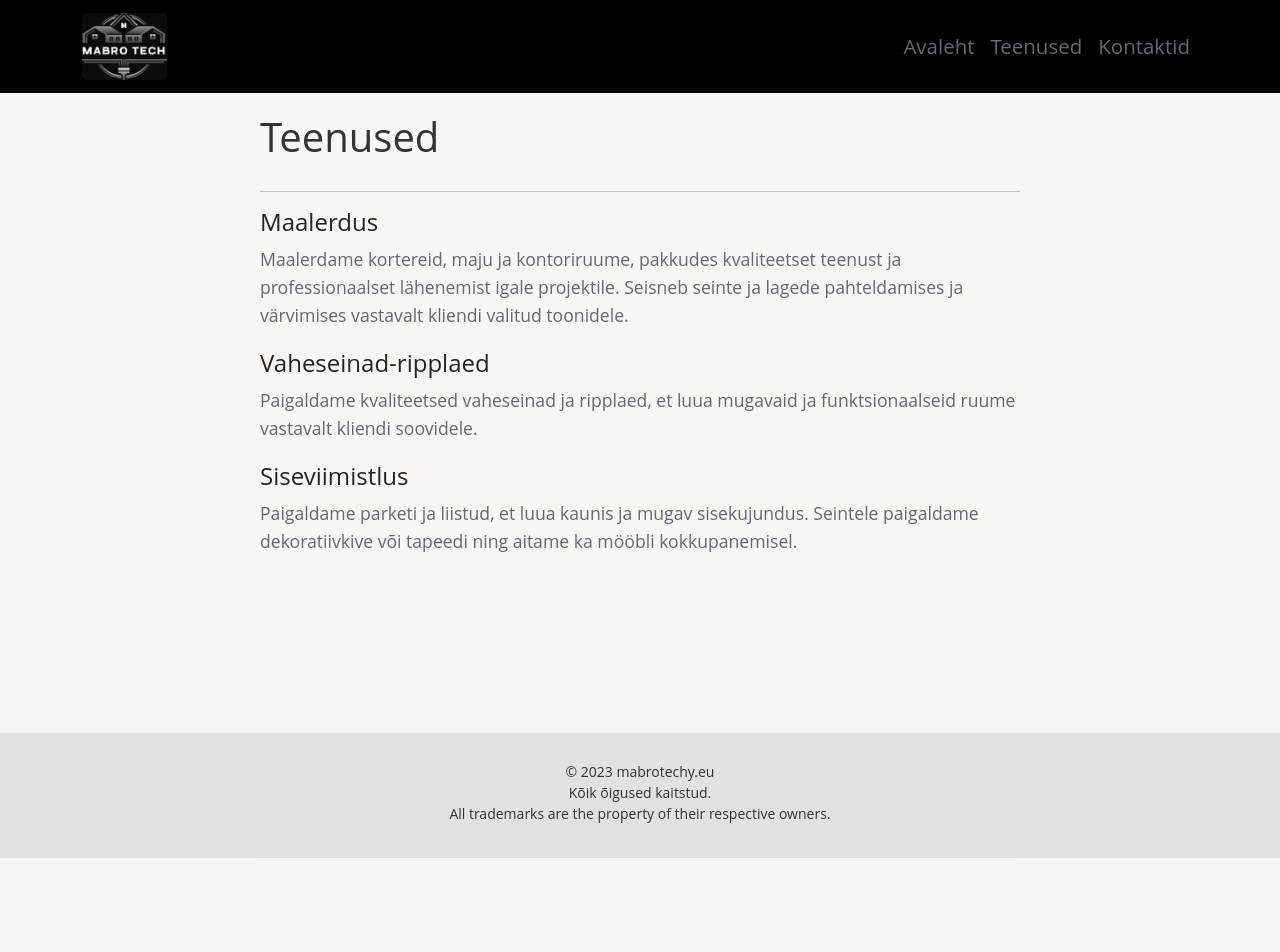
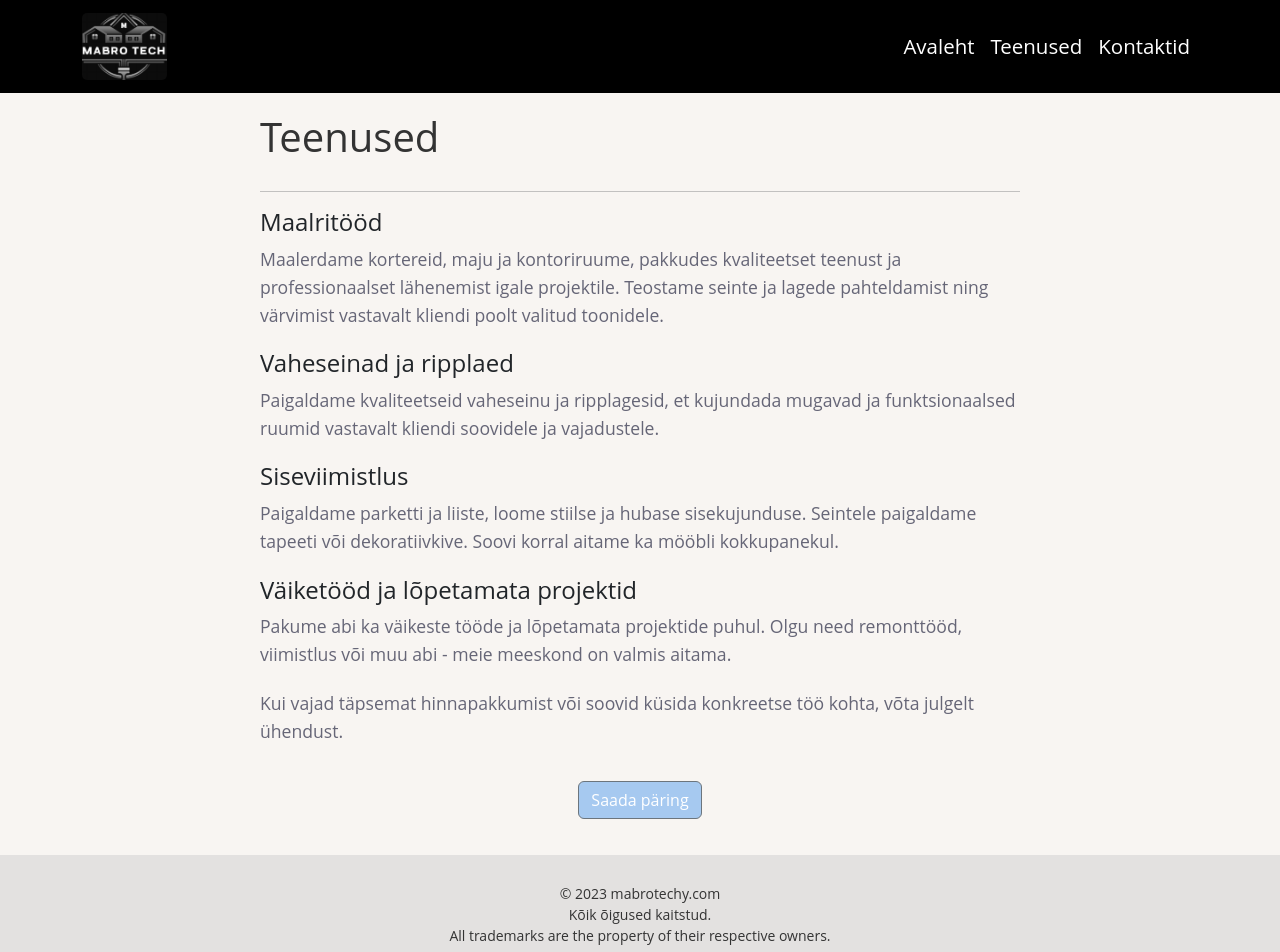
Before and after one commit to brokans/Portfolio, a React (Create React App) app in the folder Mabro Tech/: page /services in a window 1280 px wide. Shown: the top 952 px of the page. Before the commit the page ends 858 px from the top, so only its background shows below. Built offline with nearby package versions, Linux system fonts and the light colour scheme.

Commit message:
Navbar, emailForm, Footer,  Contacts, ImgModule
Navbar kujunduse muudatus, Footer emaili muudatus, emaili vormi värskendus, kontakti lehe laiuse ja kõrguse muudatus, pealehe css täiendus, teenuste lehe css parandus ja nupu lisamine, pildi lisamine pealehele, teenuste kirjelduse täiendus.

```diff
--- a/Mabro Tech/src/App.css
+++ b/Mabro Tech/src/App.css
@@ -1,11 +1,11 @@
 .navbar .nav-link:hover {
-  color: #888 !important;
+  color: lightgray !important;
 }
 
   .navbar .nav-link {
     font-family: 'Open Sans', Arial, Helvetica, sans-serif;
     font-size: 0.8em;
-    color: #667 !important;
+    color: white;
   }
 .App {
   text-align: center;
--- a/Mabro Tech/src/components/home/Contact.jsx
+++ b/Mabro Tech/src/components/home/Contact.jsx
@@ -1,4 +1,4 @@
-import React, { useRef } from "react";
+import React, { useRef, useState } from "react";
 import emailjs from "@emailjs/browser";
 import Button from "react-bootstrap/Button";
 import Form from "react-bootstrap/Form";
@@ -6,13 +6,14 @@ import styles from "../../css/Contact.module.css";
 
 export const Contact = () => {
   const form = useRef();
+  const [sent, setSent] = useState(false);
 
   const sendEmail = (e) => {
     e.preventDefault();
-
+    setSent(false);
     emailjs
       .sendForm(
-        "service_zoynupw",
+        "service_9cw7bxi",
         "template_akogdbi",
         form.current,
         "PXhCZSpIJP4mL_Cfv"
@@ -21,6 +22,8 @@ export const Contact = () => {
         (result) => {
           console.log(result.text);
           form.current.reset();
+          setSent(true);
+          setTimeout(() => setSent(false), 4000);
         },
         (error) => {
           console.log(error.text);
@@ -29,7 +32,13 @@ export const Contact = () => {
   };
 
   return (
-<Form className={`${styles.emailForm} mb-3`} ref={form} onSubmit={sendEmail}>
+    <>
+      {sent && (
+        <div style={{ color: 'green', marginBottom: '16px', textAlign: 'center', fontWeight: 500 }}>
+          Sõnum on saadetud!
+        </div>
+      )}
+      <Form className={`${styles.emailForm} mb-3`} ref={form} onSubmit={sendEmail}>
       <Form.Group className={`${styles.formGroup} mb-3`}>
         <Form.Control
           className={styles.formControl}
@@ -67,8 +76,9 @@ export const Contact = () => {
         type="submit"
         className={styles.submitButton}
       >
-        Send
+        Saada
       </Button>
-    </Form>
+      </Form>
+    </>
   );
 };
--- a/Mabro Tech/src/components/home/Footer.jsx
+++ b/Mabro Tech/src/components/home/Footer.jsx
@@ -9,7 +9,7 @@ function Footer() {
       >
         <div className="text-center p-4">
           <p className="footer-text">
-            © 2023 mabrotechy.eu
+            © 2023 mabrotechy.com
             <br />
             Kõik õigused kaitstud.
             <br />
--- a/Mabro Tech/src/css/Contacts.module.css
+++ b/Mabro Tech/src/css/Contacts.module.css
@@ -1,6 +1,5 @@
 .contactsContainer {
-    max-width: 800px;
-    height: 80vh;
+    max-width: 80vw;
     margin: 0 auto;
     padding: 20px;
     text-align: left
--- a/Mabro Tech/src/css/Services.module.css
+++ b/Mabro Tech/src/css/Services.module.css
@@ -1,5 +1,4 @@
 .servicesContainer {
-    height: 80vh;
     max-width: 800px;
     margin: 0 auto;
     padding: 20px;
@@ -18,3 +17,8 @@
     color: #667;
     margin-bottom: 20px;
 }
+
+.buttonContainer {
+    margin: auto;
+    text-align: center;
+}
--- a/Mabro Tech/src/pages/Contacts.jsx
+++ b/Mabro Tech/src/pages/Contacts.jsx
@@ -30,7 +30,9 @@ function Contacts() {
         <p>Registrikood: 17278449</p>
         <p>Rivi 4-92, Tallinn, 11316</p>
       </div>
-      <Contact />
+      <div id="contact-form">
+        <Contact />
+      </div>
     </div>
   );
 }
--- a/Mabro Tech/src/pages/HomePage.jsx
+++ b/Mabro Tech/src/pages/HomePage.jsx
@@ -5,6 +5,7 @@ import { Contact } from "../components/home/Contact";
 import styles from "../css/HomePage.module.css";
 
 const images = [
+  "https://i.postimg.cc/7PSKL3dD/20250414-111604.jpg",
   "https://i.postimg.cc/sDNPCTfm/20250414-113401.jpg",
   "https://i.postimg.cc/2Sh921nC/20250414-112315.jpg",
   "https://i.postimg.cc/jq3150sY/20250414-112815.jpg",
@@ -25,7 +26,7 @@ const images = [
   "https://i.postimg.cc/y8Npz7gZ/P-20170602-111447.jpg",
   "https://i.postimg.cc/nLSjXqsK/528-CCD27-3-BB8-43-CF-BD20-2-E843-C7-DDA09.jpg",
   "https://i.postimg.cc/Twyyghmz/6-A72-C282-5241-4-C30-B1-F5-3-B0-D37537-DBE.jpg",
-  "https://i.postimg.cc/j2PL39Mv/95-A939-D3-016-B-4-F05-A0-D6-E1-CED7-BC6-D6-C.jpg"
+  "https://i.postimg.cc/j2PL39Mv/95-A939-D3-016-B-4-F05-A0-D6-E1-CED7-BC6-D6-C.jpg",
 ];
 
 function HomePage() {
@@ -53,7 +54,6 @@ function HomePage() {
   return (
     <div>
       <div className={styles.profileDiv}>
-
         <div className={styles.profileImgContainer}>
           <img
             alt="pilt suurest toast, kus on suur tuba, suur diivan, suur laud ja suur teler"
@@ -64,7 +64,8 @@ function HomePage() {
       </div>
       <div className={styles.projects}>
         <h2 className={styles.projectHeader} id="projects">
-          Tehtud tööd
+          Siin on valik töödest, mille oleme hiljuti teostanud. <br /> Vajadusel
+          saadan lisainfot või hinnapakkumise!
         </h2>
         <div className={styles.tehtudTööd}>
           {images.map((src, i) => (
@@ -82,7 +83,12 @@ function HomePage() {
           <Contact />
         </div>
       </div>
+      <p>
+        Soovid ka sellist kodulehte oma ettevõttele? <br />
+        Võta ühendust!
+      </p>
       <br />
+      <div className={styles.homePageModalContainer}>
         <Modal
           show={showModal}
           onHide={handleClose}
@@ -90,16 +96,15 @@ function HomePage() {
           dialogClassName={styles.customModalWidth}
           contentClassName={styles.modalContent}
         >
-        <Modal.Body style={{
+          <Modal.Body
+            style={{
               padding: 0,
               background: "black",
               borderRadius: "5px",
               position: "relative",
-        }}>
-          <button
-            onClick={handleClose}
-            className={styles.closeButton}
+            }}
           >
+            <button onClick={handleClose} className={styles.closeButton}>
               ✕
             </button>
             <button
@@ -124,6 +129,7 @@ function HomePage() {
           </Modal.Body>
         </Modal>
       </div>
+    </div>
   );
 }
 
--- a/Mabro Tech/src/pages/Services.jsx
+++ b/Mabro Tech/src/pages/Services.jsx
@@ -1,5 +1,8 @@
 import React from "react";
 import styles from "../css/Services.module.css";
+import Styles from "../css/Contact.module.css";
+import Button from "react-bootstrap/Button";
+import { Link } from "react-router-dom";
 
 function Services() {
   return (
@@ -7,24 +10,45 @@ function Services() {
       <div className={styles.servicesContainer}>
         <h1>Teenused</h1>
         <hr />
-        <h4>Maalerdus</h4>
+        <h4>Maalritööd</h4>
         <p>
           Maalerdame kortereid, maju ja kontoriruume, pakkudes kvaliteetset
-          teenust ja professionaalset lähenemist igale projektile. Seisneb
-          seinte ja lagede pahteldamises ja värvimises vastavalt kliendi valitud toonidele.
+          teenust ja professionaalset lähenemist igale projektile. Teostame
+          seinte ja lagede pahteldamist ning värvimist vastavalt kliendi poolt
+          valitud toonidele.
         </p>
-        <h4>Vaheseinad-ripplaed</h4>
+        <h4>Vaheseinad ja ripplaed</h4>
         <p>
-          Paigaldame kvaliteetsed vaheseinad ja ripplaed, et luua mugavaid ja
-          funktsionaalseid ruume vastavalt kliendi soovidele.
+          Paigaldame kvaliteetseid vaheseinu ja ripplagesid, et kujundada
+          mugavad ja funktsionaalsed ruumid vastavalt kliendi soovidele ja
+          vajadustele.
         </p>
         <h4>Siseviimistlus</h4>
         <p>
-          Paigaldame parketi ja liistud, et luua kaunis ja mugav sisekujundus.
-          Seintele paigaldame dekoratiivkive või tapeedi ning aitame ka mööbli
-          kokkupanemisel.
+          Paigaldame parketti ja liiste, loome stiilse ja hubase sisekujunduse.
+          Seintele paigaldame tapeeti või dekoratiivkive. Soovi korral aitame ka
+          mööbli kokkupanekul.
         </p>
-        <br />
+        <h4>Väiketööd ja lõpetamata projektid</h4>
+        <p>
+          Pakume abi ka väikeste tööde ja lõpetamata projektide puhul. Olgu need
+          remonttööd, viimistlus või muu abi - meie meeskond on valmis aitama.
+        </p>
+        <p>
+          Kui vajad täpsemat hinnapakkumist või soovid küsida konkreetse töö
+          kohta, võta julgelt ühendust.
+        </p>
+        <div className={styles.buttonContainer}>
+          <Link to="/contacts#contact-form" style={{ textDecoration: "none" }}>
+            <Button
+              variant="secondary"
+              type="button"
+              className={Styles.submitButton}
+            >
+              Saada päring
+            </Button>
+          </Link>
+        </div>
       </div>
     </div>
   );
```
Also changed, not shown: Mabro Tech/src/css/HomePage.module.css (+99 -23 lines). Lines whose indentation alone changed are shown as unchanged.
